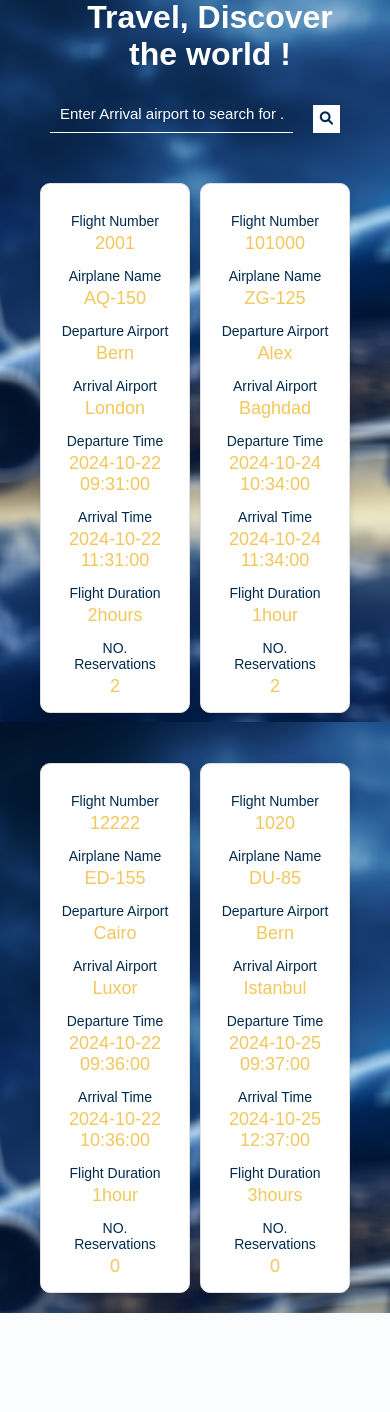
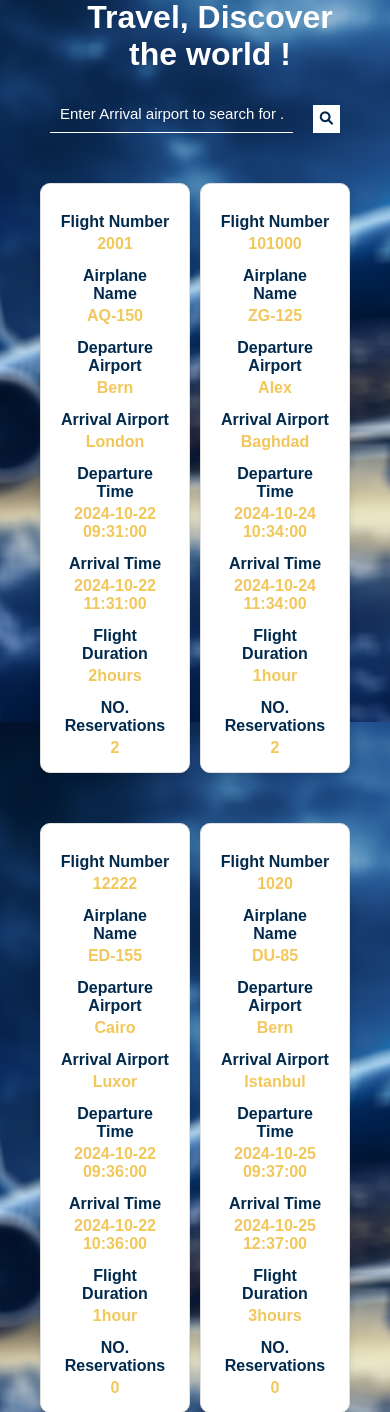
Before and after one commit to AyaHusein2001/Fly-Now, a Flask app: page / in a window 390 px wide. Shown: the part 122-1534 px from the top of the page. Before the commit the page ends 1435 px from the top, so only its background shows below. Run offline with Flask 3, Linux system fonts and the light colour scheme.

Commit message:
fix responsive style-to be submitted

```diff
--- a/static/styles.css
+++ b/static/styles.css
@@ -240,8 +240,9 @@
     font-size: 14px;
     padding: 15px;
   }
-  .flight-card p {
-    font-size: 14px;
+  .flight-card p,.flight-card span {
+    font-size: 16px;
+    font-weight: bold;
   }
   .flight-card .flight-card-content {
     padding-top: 10px;
```
